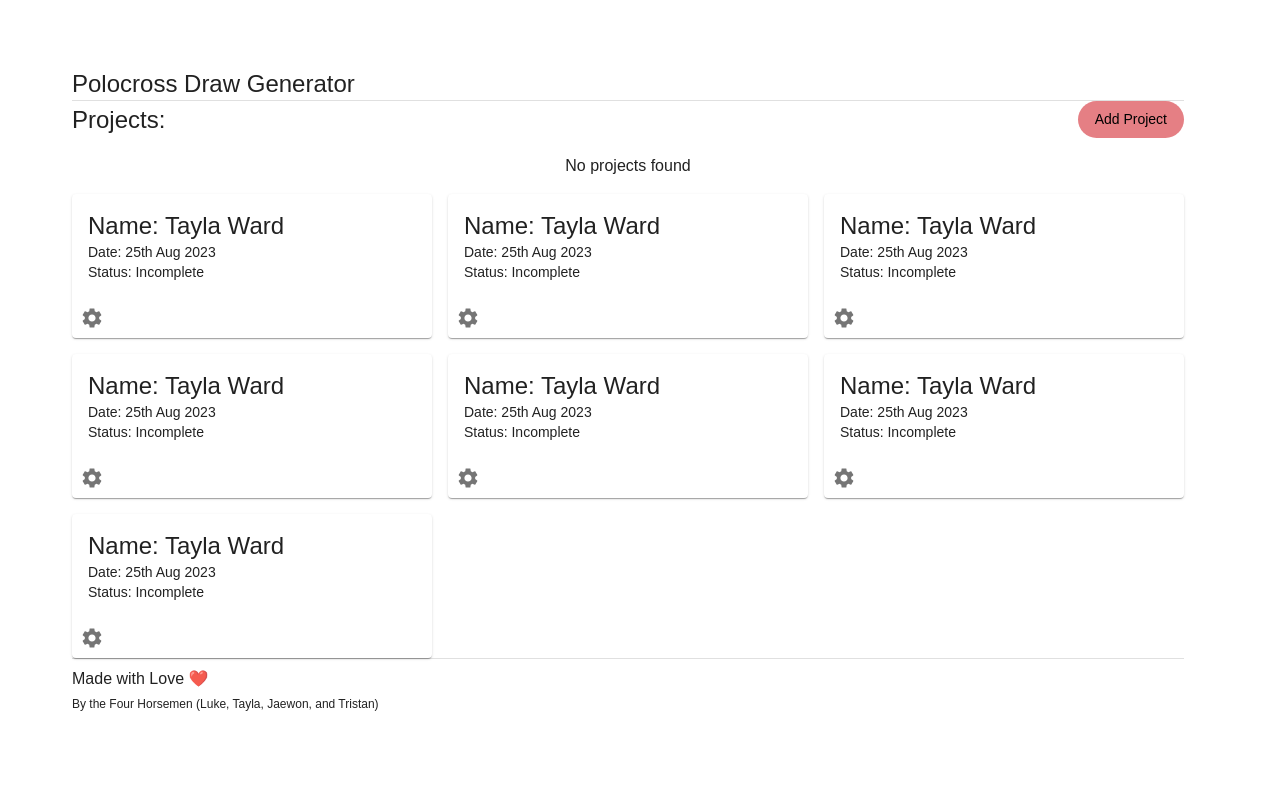
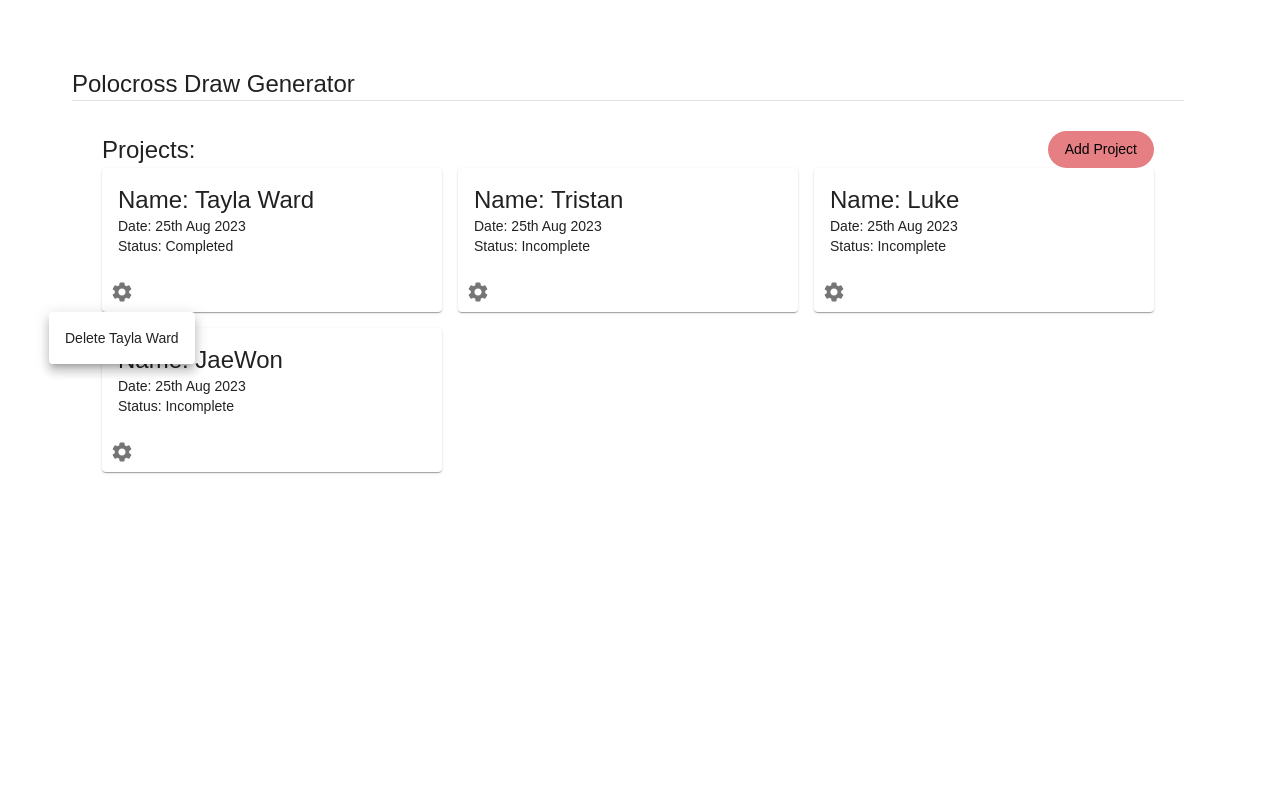
Before and after one commit to tristanduncombe/hacakaton-tbd, a React (Create React App) app: page / in a window 1280 px wide. Both pictures are taken after a click on the button 92 px from the left and 318 px from the top of the page. Shown: the top 800 px of the page. Built offline with nearby package versions, Linux system fonts and the light colour scheme.

Commit message:
fixed routing towards add project & made popover on wheel --j1

```diff
--- a/src/App.tsx
+++ b/src/App.tsx
@@ -29,6 +29,34 @@ function App() {
     },
   });
 
+  // mock data
+  const data = [
+    {
+      id: "1",
+      name: "Tayla Ward",
+      updatedDate: "25th Aug 2023",
+      completion: "Completed",
+    },
+    {
+      id: "2",
+      name: "Tristan",
+      updatedDate: "25th Aug 2023",
+      completion: "Incomplete",
+    },
+    {
+      id: "3",
+      name: "Luke",
+      updatedDate: "25th Aug 2023",
+      completion: "Incomplete",
+    },
+    {
+      id: "4",
+      name: "JaeWon",
+      updatedDate: "25th Aug 2023",
+      completion: "Incomplete",
+    },
+  ];
+
   return (
     <ThemeProvider theme={theme}>
       <Container className="top_60">
@@ -36,15 +64,17 @@ function App() {
           <CssBaseline />
           <Router>
             <Layout>
+              <div className="main-content .container_shade">
                 <Routes>
                   {appRoutes.map((route) => (
                     <Route
                       key={route.key}
                       path={route.path}
-                    element={<route.component />}
+                      element={<route.component data={data} />}
                     />
                   ))}
                 </Routes>
+              </div>
             </Layout>
           </Router>
         </Grid>
--- a/src/components/home/Home.css
+++ b/src/components/home/Home.css
@@ -1,6 +1,7 @@
 /* Home.css */
 
 .home_title {
+  margin-top: 16px;
   margin-bottom: 16px;
 }
 
--- a/src/components/home/home.tsx
+++ b/src/components/home/home.tsx
@@ -1,28 +1,103 @@
+// import React from "react";
+// import { useNavigate } from "react-router-dom";
+// import { Grid, Typography } from "@mui/material";
+// import CustomButton from "../button/Button";
+// import ProjectCard from "../project_card/ProjectCard";
+
+// import "./Home.css";
+
+// type ProjectData = {
+//   name: string;
+//   updatedDate: string;
+//   completion: string;
+// };
+
+// type HomeProps = {
+//   data: ProjectData[];
+// };
+
+// export default function Home() {
+//   // export default function Home({ data }: HomeProps) {
+//   const navigate = useNavigate();
+
+//   const handleAddProjectClick = () => {
+//     navigate("/createproject");
+//   };
+//   return (
+//     <>
+//       <Grid
+//         container
+//         justifyContent="space-between"
+//         alignItems="center"
+//         className="home_title"
+//       >
+//         <Grid item>
+//           <Typography variant="h5">Projects:</Typography>
+//         </Grid>
+//         <Grid item>
+//           <CustomButton text="Add Project" onClick={handleAddProjectClick} />
+//         </Grid>
+//       </Grid>
+
+//       <Grid container spacing={2} className="home_grid">
+//         <Grid item xs={12}>
+//           <Typography variant="body1" align="center">
+//             No projects found
+//           </Typography>
+//         </Grid>
+
+//         <Grid item xs={12} sm={6} md={4}>
+//           <ProjectCard />
+//         </Grid>
+
+//         <Grid item xs={12} sm={6} md={4}>
+//           <ProjectCard />
+//         </Grid>
+//         <Grid item xs={12} sm={6} md={4}>
+//           <ProjectCard />
+//         </Grid>
+//         <Grid item xs={12} sm={6} md={4}>
+//           <ProjectCard />
+//         </Grid>
+//         <Grid item xs={12} sm={6} md={4}>
+//           <ProjectCard />
+//         </Grid>
+//         <Grid item xs={12} sm={6} md={4}>
+//           <ProjectCard />
+//         </Grid>
+//         <Grid item xs={12} sm={6} md={4}>
+//           <ProjectCard />
+//         </Grid>
+//       </Grid>
+//       </>
+//     );
+//   }
+
 import React from "react";
 import { useNavigate } from "react-router-dom";
 import { Grid, Typography } from "@mui/material";
 import CustomButton from "../button/Button";
 import ProjectCard from "../project_card/ProjectCard";
 
-import "./Home.css";
+export type HomeProps = {
+  data: ProjectData[];
+};
 
 type ProjectData = {
+  id: string;
   name: string;
   updatedDate: string;
   completion: string;
 };
 
-type HomeProps = {
-  data: ProjectData[];
-};
-
-export default function Home() {
-  // export default function Home({ data }: HomeProps) {
+export default function Home({ data }: HomeProps) {
+  const handleDeleteProject = (id: string) => {};
   const navigate = useNavigate();
 
   const handleAddProjectClick = () => {
     navigate("/createproject");
   };
+
   return (
     <>
       <Grid
@@ -38,39 +113,7 @@ export default function Home() {
           <CustomButton text="Add Project" onClick={handleAddProjectClick} />
         </Grid>
       </Grid>
-
       <Grid container spacing={2} className="home_grid">
-        <Grid item xs={12}>
-          <Typography variant="body1" align="center">
-            No projects found
-          </Typography>
-        </Grid>
-
-        <Grid item xs={12} sm={6} md={4}>
-          <ProjectCard />
-        </Grid>
-
-        <Grid item xs={12} sm={6} md={4}>
-          <ProjectCard />
-        </Grid>
-        <Grid item xs={12} sm={6} md={4}>
-          <ProjectCard />
-        </Grid>
-        <Grid item xs={12} sm={6} md={4}>
-          <ProjectCard />
-        </Grid>
-        <Grid item xs={12} sm={6} md={4}>
-          <ProjectCard />
-        </Grid>
-        <Grid item xs={12} sm={6} md={4}>
-          <ProjectCard />
-        </Grid>
-        <Grid item xs={12} sm={6} md={4}>
-          <ProjectCard />
-        </Grid>
-      </Grid>
-
-      {/* <Grid container spacing={2} className="home_grid">
         {data.length === 0 ? (
           <Grid item xs={12}>
             <Typography variant="body1" align="center">
@@ -78,13 +121,16 @@ export default function Home() {
             </Typography>
           </Grid>
         ) : (
-          data.map((project, index) => (
-            <Grid item xs={12} sm={6} md={4} key={index}>
-              <ProjectCard data={project} />
+          data.map((project) => (
+            <Grid item xs={12} sm={6} md={4} key={project.id}>
+              <ProjectCard
+                data={project}
+                onDelete={() => handleDeleteProject(project.id)}
+              />
             </Grid>
           ))
         )}
-      </Grid> */}
+      </Grid>
     </>
   );
 }
--- a/src/components/project_card/ProjectCard.tsx
+++ b/src/components/project_card/ProjectCard.tsx
@@ -1,8 +1,54 @@
-import React from "react";
-import { Card, CardContent, Typography, IconButton } from "@mui/material";
+// import React from "react";
+// import { Card, CardContent, Typography, IconButton } from "@mui/material";
+// import SettingsIcon from "@mui/icons-material/Settings";
+
+// import "./ProjectCard.css";
+
+// type ProjectCardProps = {
+//   data: {
+//     name: string;
+//     updatedDate: string;
+//     completion: string;
+//   };
+// };
+
+// export default function ProjectCard() {
+//   // export default function ProjectCard({ data }: ProjectCardProps) {
+//   return (
+//     <Card>
+//       <CardContent>
+//         <Typography variant="h5" component="div">
+//           Name: Tayla Ward
+//         </Typography>
+//         {/* <Typography variant="h5" component="div">
+//           Name: {data.name}
+//         </Typography> */}
+//         <Typography variant="body2">Date: 25th Aug 2023</Typography>
+//         <Typography variant="body2">Status: Incomplete</Typography>
+//         {/* <Typography variant="body2">Date: {data.updatedDate}</Typography>
+//         <Typography variant="body2">Status: {data.completion}</Typography> */}
+//       </CardContent>
+//       <IconButton
+//         aria-label="settings"
+//         onClick={() => {
+//           // handle click event to pop up new card to modify or delete the card
+//         }}
+//       >
+//         <SettingsIcon />
+//       </IconButton>
+//     </Card>
+//   );
+// }
+
+import React, { useState } from "react";
+import {
+  Card,
+  CardContent,
+  Typography,
+  IconButton,
+  Popover,
+} from "@mui/material";
 import SettingsIcon from "@mui/icons-material/Settings";
-
-import "./ProjectCard.css";
 
 type ProjectCardProps = {
   data: {
@@ -10,32 +56,54 @@ type ProjectCardProps = {
     updatedDate: string;
     completion: string;
   };
+  onDelete: () => void;
 };
 
-export default function ProjectCard() {
-  // export default function ProjectCard({ data }: ProjectCardProps) {
+export default function ProjectCard({ data, onDelete }: ProjectCardProps) {
+  const [anchorEl, setAnchorEl] = useState<null | HTMLElement>(null);
+
+  const handleSettingsClick = (event: React.MouseEvent<HTMLElement>) => {
+    setAnchorEl(event.currentTarget);
+  };
+
+  const handleSettingsClose = () => {
+    setAnchorEl(null);
+  };
+
+  const handleDeleteClick = () => {
+    onDelete();
+    handleSettingsClose();
+  };
+
   return (
     <Card>
       <CardContent>
         <Typography variant="h5" component="div">
-          Name: Tayla Ward
+          Name: {data.name}
         </Typography>
-        {/* <Typography variant="h5" component="div">
-          Name: {data.name}
-        </Typography> */}
-        <Typography variant="body2">Date: 25th Aug 2023</Typography>
-        <Typography variant="body2">Status: Incomplete</Typography>
-        {/* <Typography variant="body2">Date: {data.updatedDate}</Typography>
-        <Typography variant="body2">Status: {data.completion}</Typography> */}
+        <Typography variant="body2">Date: {data.updatedDate}</Typography>
+        <Typography variant="body2">Status: {data.completion}</Typography>
       </CardContent>
-      <IconButton
-        aria-label="settings"
-        onClick={() => {
-          // handle click event to pop up new card to modify or delete the card
+      <IconButton aria-label="settings" onClick={handleSettingsClick}>
+        <SettingsIcon />
+      </IconButton>
+      <Popover
+        open={Boolean(anchorEl)}
+        anchorEl={anchorEl}
+        onClose={handleSettingsClose}
+        anchorOrigin={{
+          vertical: "bottom",
+          horizontal: "center",
+        }}
+        transformOrigin={{
+          vertical: "top",
+          horizontal: "center",
         }}
       >
-        <SettingsIcon />
-      </IconButton>
+        <Typography variant="body2" sx={{ p: 2 }} onClick={handleDeleteClick}>
+          Delete {data.name}
+        </Typography>
+      </Popover>
     </Card>
   );
 }
```
Also changed, not shown: src/routes.ts (+4 -4 lines). Lines whose indentation alone changed are shown as unchanged.
